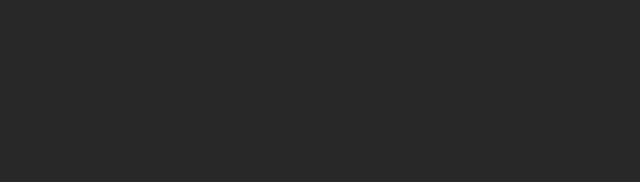
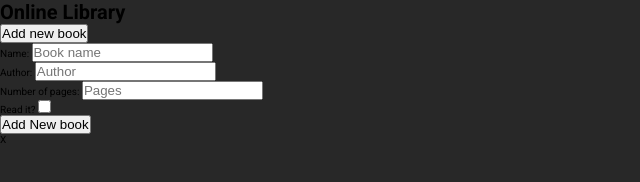
Before and after one commit to fathyElgazzar/library, a plain HTML site: page index.html in a window 1280 px wide. Shown: the whole page, without its empty margins (0-640 px from the left). Drawn offline with Linux system fonts and the light colour scheme.

Commit message:
Build the library

```diff
--- a/index.html
+++ b/index.html
@@ -7,5 +7,36 @@
     <script defer src="script.js"></script>
     <title>Library</title>
   </head>
-  <body></body>
+  <body>
+    <h1>Online Library</h1>
+    <div class="container">
+      <div class="book-container">
+      </div>
+      <button class="btn btn-add" id="btn-add">Add new book</button>
+      <div class="form-container">
+        <form class="form" id="form">
+          <ul>
+            <li>
+              <label for="book-name" class="book-name">Name:</label>
+              <input type="text" id="book-name" placeholder="Book name" required />
+            </li>
+            <li>
+              <label for="book-author" class="book-author">Author:</label>
+              <input type="text" id="book-author" placeholder="Author" required />
+            </li>
+            <li>
+              <label for="book-pages" class="book-pages">Number of pages:</label>
+              <input type="number" id="book-pages" placeholder="Pages" max="200000" required />
+            </li>
+            <li>
+              <label for="read">Read it?</label>
+              <input type="checkbox" name="read" id="read" />
+            </li>
+            <button type="submit" class="btn" id="btn-submit">Add New book</button>
+          </ul>
+          <span class="close-form">X</span>
+        </form>
+
+    </div>
+  </body>
 </html>
```
